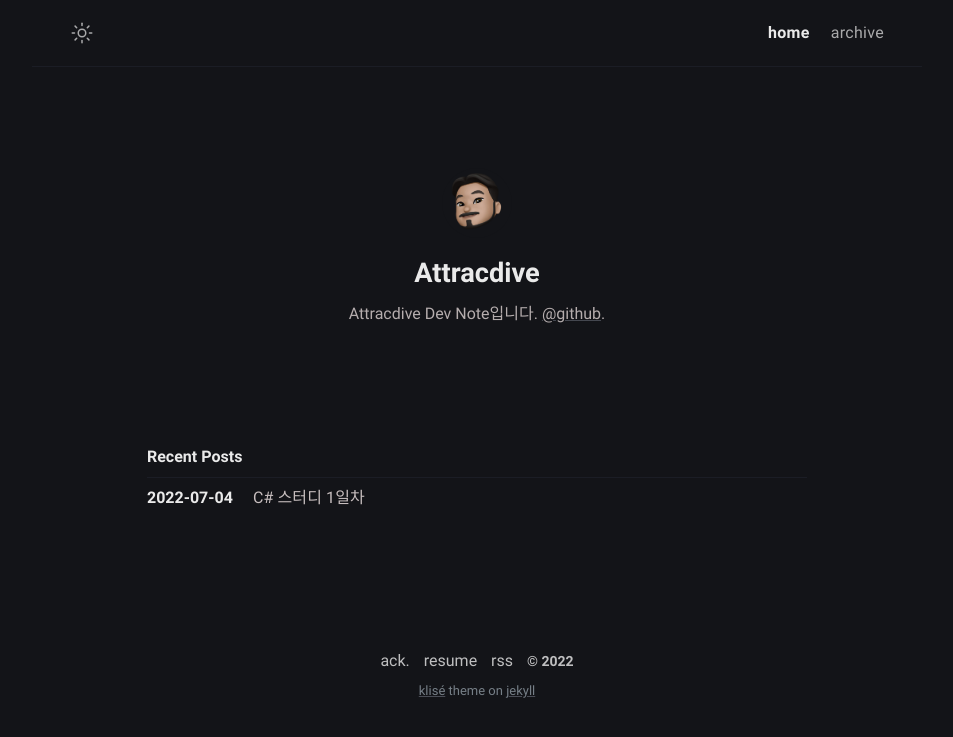
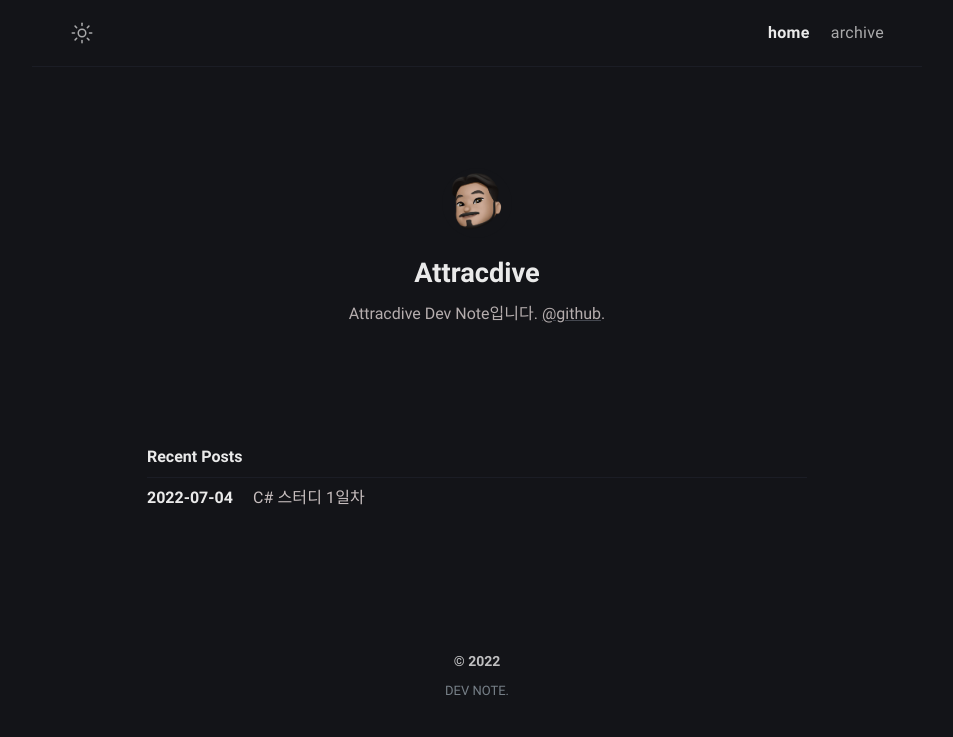
Before and after one commit to Attracdive/attracdive.github.io, a Jekyll site: the page built from index.md, in a window 1280 px wide. Shown: the top 737 px of the page, without its empty margins (163-1116 px from the left). Built offline with Jekyll 4.4.1, drawn with Linux system fonts in a browser that asks for light colours.

```diff
--- a/_includes/footer.html
+++ b/_includes/footer.html
@@ -1,20 +1,20 @@
 <footer class="footer">
-  <a class="footer_item" href="/thanks">ack.</a>
+  <!-- <a class="footer_item" href="/thanks">ack.</a>
   <a class="footer_item" href="javascript::void(0)">resume</a>
-  <a class="footer_item" href="/feed.xml">rss</a>
+  <a class="footer_item" href="/feed.xml">rss</a> -->
   <span class="footer_item">&copy; {{ site.time | date: "%Y" }}</span>
   <small class="footer_copyright">
     <!-- Klisé Theme: https://github.com/piharpi/jekyll-klise -->
-    <a
+    <!-- <a
       href="https://github.com/piharpi/jekyll-klise"
       target="_blank"
       rel="noreferrer noopener"
       >klisé</a
-    >
-    theme on
-    <a href="https://jekyllrb.com" target="_blank" rel="noreferrer noopener"
+    > -->
+    DEV NOTE.
+    <!-- <a href="https://jekyllrb.com" target="_blank" rel="noreferrer noopener"
       >jekyll</a
-    >
+    > -->
   </small>
 </footer>
 <script src="/assets/js/main.js" defer="defer"></script>
```
